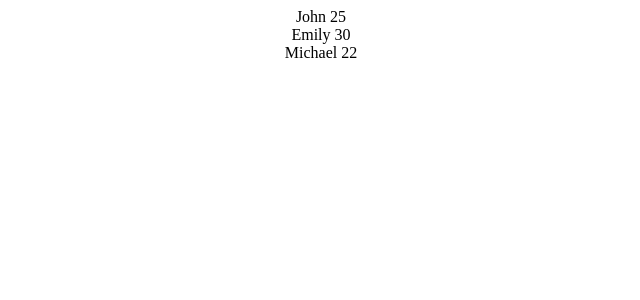
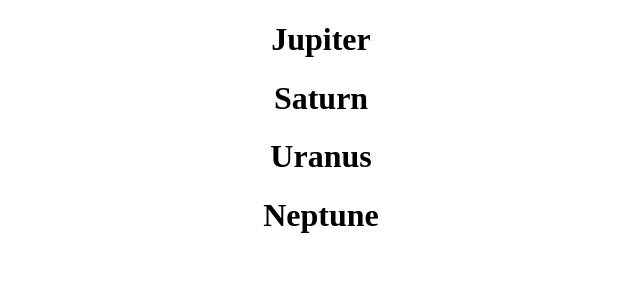
Before and after one commit to femiopebiyi/react-video-1, a React (Create React App) app: page / in a window 1280 px wide. Shown: the top 300 px of the page, without its empty margins (319-959 px from the left). Built offline with nearby package versions, Linux system fonts and the light colour scheme.

Commit message:
excercices with ternary operators and objects

```diff
--- a/src/App.js
+++ b/src/App.js
@@ -1,6 +1,7 @@
 
 import './App.css';
 import {Users } from "./User"
+import { planets } from './planets';
 
 // function App() {
 //   const age = 17
@@ -26,17 +27,28 @@
 //     </div>
 //   );
 // }
+// function App() {
+// let peopleArray = [
+//   { name: "John", age: 25 },
+//   { name: "Emily", age: 30 },
+//   { name: "Michael", age: 22 }
+// ];
+
+//   return (
+//     <div className="App">
+//       {peopleArray.map((user, key)=>{
+//       return <Users name={user.name} age={user.age}/>
+//       })}
+//     </div>
+//   );
+// }
 function App() {
-let peopleArray = [
-  { name: "John", age: 25 },
-  { name: "Emily", age: 30 },
-  { name: "Michael", age: 22 }
-];
+
 
   return (
     <div className="App">
-      {peopleArray.map((user, key)=>{
-      return <Users name={user.name} age={user.age}/>
+      {planets.map((planet)=>{
+        return planet.isGasPlanet &&  <h1>{planet.name}</h1>
       })}
     </div>
   );
@@ -71,3 +83,9 @@
     <h1>{props.company}</h1>
   </div>
 }
+
+const Planet = (props)=>{
+  return <div>
+
+    </div>
+}
--- /dev/null
+++ b/src/planets.js
@@ -0,0 +1,10 @@
+export const planets = [
+    { name: "Mercury", isGasPlanet: false },
+    { name: "Venus", isGasPlanet: false },
+    { name: "Earth", isGasPlanet: false },
+    { name: "Mars", isGasPlanet: false },
+    { name: "Jupiter", isGasPlanet: true },
+    { name: "Saturn", isGasPlanet: true },
+    { name: "Uranus", isGasPlanet: true },
+    { name: "Neptune", isGasPlanet: true }
+];
```
